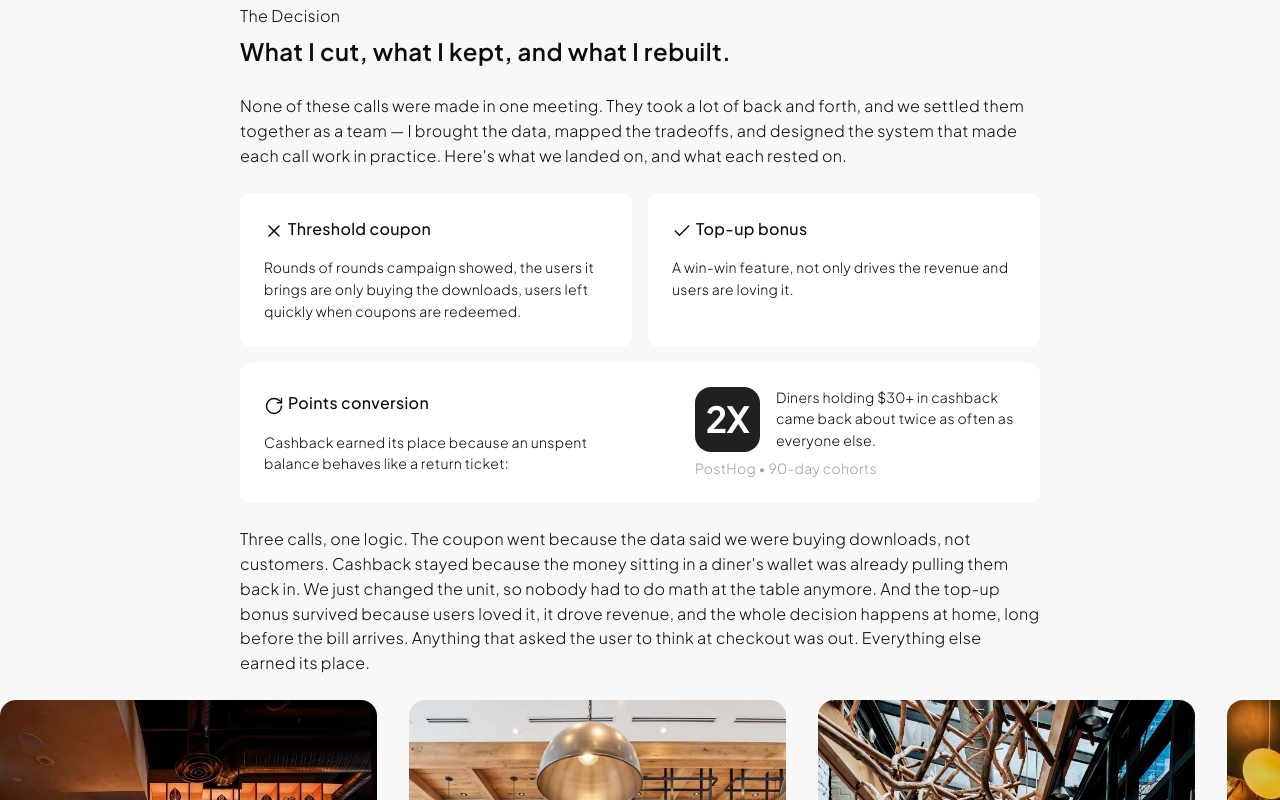
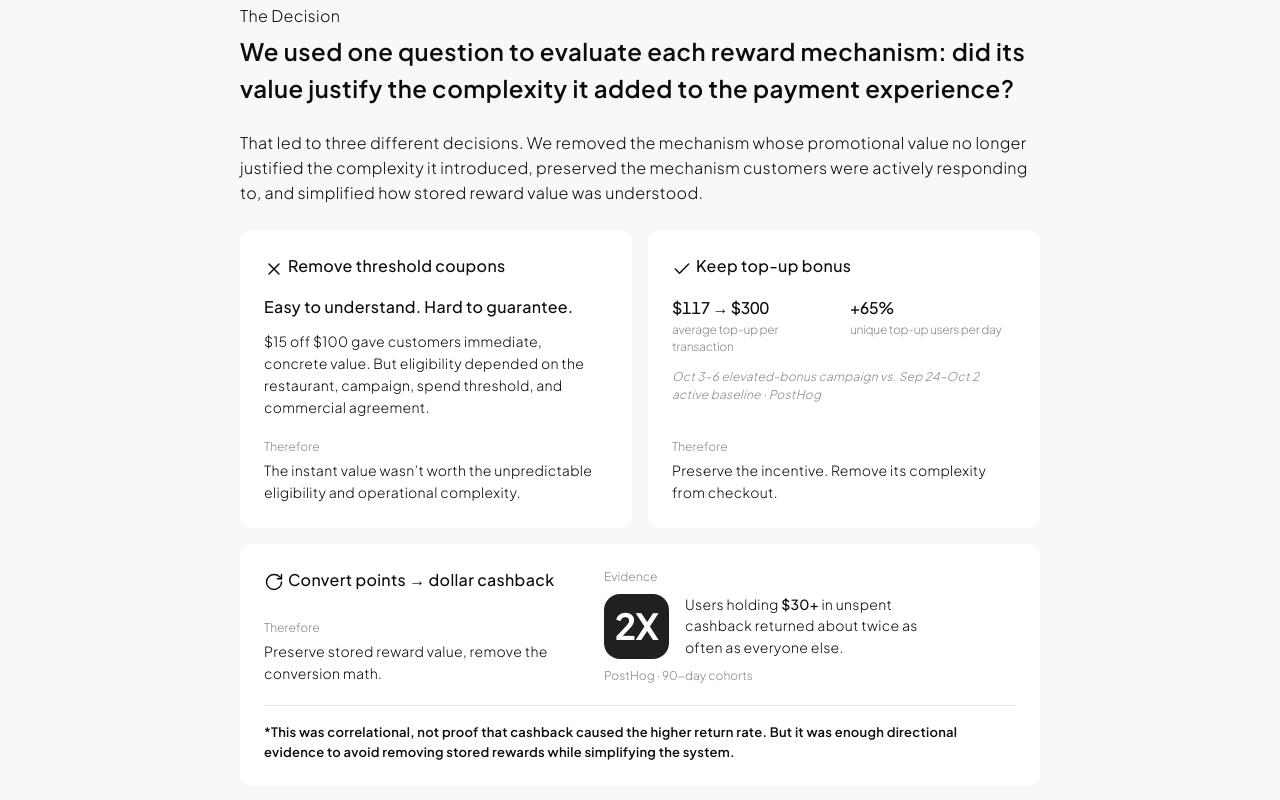
Before and after one commit to siyayang0420/siya-portfolio, a Next.js app: page /simplifying-a-consumer-fintech-reward-engine in a window 1280 px wide. Shown: the part 7780-8580 px from the top of the page. Built offline with nearby package versions, Linux system fonts and the light colour scheme.

Commit message:
Refine Bravo decision section

```diff
--- a/components/work/sections/BravoDecision.tsx
+++ b/components/work/sections/BravoDecision.tsx
@@ -10,16 +10,13 @@ export function BravoDecision() {
       <div className="flex flex-col gap-1">
         <p className="text-[16px] text-ink">The Decision</p>
         <h2 className="text-[24px] font-semibold text-ink">
-          What I cut, what I kept, and what I rebuilt.
+          We used one question to evaluate each reward mechanism: did its value justify the complexity it added to the payment experience?
         </h2>
       </div>
 
       {/* Intro — sets up the 3 cut/keep beats */}
       <p className="text-[16px] text-ink">
-        None of these calls were made in one meeting. They took a lot of back
-        and forth, and we settled them together as a team — I brought the data,
-        mapped the tradeoffs, and designed the system that made each call work
-        in practice. Here&apos;s what we landed on, and what each rested on.
+        That led to three different decisions. We removed the mechanism whose promotional value no longer justified the complexity it introduced, preserved the mechanism customers were actively responding to, and simplified how stored reward value was understood.
       </p>
 
       {/* The 3 cut/keep calls, as verdict cards. */}
@@ -27,14 +24,7 @@ export function BravoDecision() {
 
       {/* Summary — the 3 calls retold as one story */}
       <p className="text-[16px] text-ink">
-        Three calls, one logic. The coupon went because the data said we were
-        buying downloads, not customers. Cashback stayed because the money
-        sitting in a diner&apos;s wallet was already pulling them back in. We
-        just changed the unit, so nobody had to do math at the table anymore.
-        And the top-up bonus survived because users loved it, it drove
-        revenue, and the whole decision happens at home, long before the bill
-        arrives. Anything that asked the user to think at checkout was out.
-        Everything else earned its place.
+        Three decisions, one principle: remove complexity unless we had a reason to preserve it. Threshold coupons offered clear value, but their unpredictable eligibility created checkout and operational complexity. Stored rewards showed a strong relationship with repeat behavior, so we preserved the value but removed the points conversion. Top-up bonuses stayed because customers responded strongly to them, while the decision to top up happened before checkout.
       </p>
 
       {/* Campaign shapes — one offer per partner, over their own storefront */}
--- a/components/work/sections/BravoDecisionCards.tsx
+++ b/components/work/sections/BravoDecisionCards.tsx
@@ -1,63 +1,134 @@
-import { Check, RotateCw, X } from 'lucide-react';
+import type { ReactNode } from 'react';
+import { Check, RotateCw, X, type LucideIcon } from 'lucide-react';
 import { BODY, CARD, Heading } from './cardKit';
 
 /**
- * The three cut/keep/rebuild calls (Figma 593:6370).
+ * A measured figure with the thing it measures underneath.
  *
- * Each card is a glyph and a name on one line, then the reasoning underneath.
- * The verdict is carried by the icon — a cross, a tick, a redraw — rather than
- * by a coloured label, which keeps the row monochrome and lets the three read
- * as one set.
+ * The number leads and the label follows in muted 12px, so a reader takes the
+ * movement first and the definition second — which is the order they matter in.
+ */
+function Stat({ figure, label }: { figure: string; label: string }) {
+  return (
+    <div className="flex flex-col gap-0.5">
+      <span className="text-[16px] font-medium text-ink tabular-nums">
+        {figure}
+      </span>
+      <span className="text-[12px] leading-[1.4] text-muted">{label}</span>
+    </div>
+  );
+}
+
+/**
+ * The three calls, each showing the evidence it rested on and what followed.
  *
- * Cut and Kept pair off on top; Rebuilt runs full width because it is the only
- * one carrying evidence, and the evidence sits opposite the claim.
+ * Cards rather than a table: a table put every row on the same three tracks,
+ * which flattened the one call that carries real evidence into a cell of text.
+ * Cards let the cashback row keep its 2X figure at full size while the two
+ * short calls stay compact beside each other.
  *
- * The icons are lucide rather than the exported SVGs: the Figma layers are
- * literally named `x`, `check` and `rotate-cw`, so the package has the same
- * glyphs, and they inherit colour and stroke instead of relying on asset URLs
- * that expire after a week.
+ * Structure is constant across all three — glyph and decision, the evidence,
+ * then "Therefore". Keeping the shape identical is what lets a reader compare
+ * the three; the heading above asks one question of each, and each card answers
+ * in the same place.
  */
+
+/** `evidence` is a node, not a string — one call measures, the others assert. */
+const CALLS: {
+  Icon: LucideIcon;
+  decision: string;
+  evidence: ReactNode;
+  therefore: string;
+}[] = [
+  {
+    Icon: X,
+    decision: 'Remove threshold coupons',
+    evidence: (
+      <>
+        {/* The lead sits in ink and the two sentences under it in muted, so
+            the tension — easy / hard — registers before the detail. */}
+        <p className="text-[16px] font-medium text-ink">Easy to understand. Hard to guarantee.</p>
+        <p className="mt-3 text-ink">
+          $15 off $100 gave customers immediate, concrete value. But eligibility depended on the restaurant, campaign, spend threshold,
+          and commercial agreement.
+        </p>
+      </>
+    ),
+    therefore: 'The instant value wasn’t worth the unpredictable eligibility and operational complexity.',
+  },
+  {
+    Icon: Check,
+    decision: 'Keep top-up bonus',
+    evidence: (
+      <>
+        {/* Two figures side by side rather than buried in a sentence: the pair
+            is the argument, and reading them as a pair is what shows the
+            campaign moved both how many people topped up and by how much. */}
+        <div className="grid grid-cols-2 gap-3">
+          <Stat figure="$117 → $300" label="average top-up per transaction" />
+          <Stat figure="+65%" label="unique top-up users per day" />
+        </div>
+        <p className="mt-3 text-[12px] italic leading-[1.5] text-muted">
+          Oct 3–6 elevated-bonus campaign vs. Sep 24–Oct 2 active baseline ·
+          PostHog
+        </p>
+      </>
+    ),
+    therefore:
+      'Preserve the incentive. Remove its complexity from checkout.',
+  },
+];
+
+const REBUILT = {
+  Icon: RotateCw,
+  decision: 'Convert points → dollar cashback',
+  therefore: 'Preserve stored reward value, remove the conversion math.',
+};
+
+/**
+ * The conclusion every card ends on. No rule above it — the muted "Therefore"
+ * label already marks the shift, and a divider on top of a label made two
+ * separators doing one job.
+ */
+function Therefore({ children }: { children: string }) {
+  return (
+    <div className="mt-auto flex flex-col gap-1 pt-1">
+      <span className="text-[12px] text-muted">Therefore</span>
+      <p className={BODY}>{children}</p>
+    </div>
+  );
+}
 
 export function BravoDecisionCards() {
   return (
     <div className="flex flex-col gap-4">
       {/* The two short calls */}
-      <div className="grid grid-cols-1 md:grid-cols-2 gap-4">
-        <div className={`${CARD} flex flex-col gap-4`}>
-          <Heading Icon={X}>Threshold coupon</Heading>
-          <p className={BODY}>
-            Rounds of rounds campaign showed, the users it brings are only
-            buying the downloads, users left quickly when coupons are redeemed.
-          </p>
+      <div className="grid gap-4 md:grid-cols-2">
+        {CALLS.map(({ Icon, decision, evidence, therefore }) => (
+          <div key={decision} className={`${CARD} flex flex-col gap-4`}>
+            <Heading Icon={Icon}>{decision}</Heading>
+            {/* A div, not a p: one card's evidence is a block of stats, and a
+                <p> cannot legally contain a <div>. */}
+            <div className={`${BODY} text-muted`}>{evidence}</div>
+            <Therefore>{therefore}</Therefore>
+          </div>
+        ))}
       </div>
 
-        <div className={`${CARD} flex flex-col gap-4`}>
-          <Heading Icon={Check}>Top-up bonus</Heading>
-          <p className={BODY}>
-            A win-win feature, not only drives the revenue and users are loving
-            it.
-          </p>
-        </div>
+      {/* The call that carries the number, so it runs full width */}
+      <div className={`${CARD} flex flex-col gap-5`}>
+        <div className="flex flex-col gap-6 md:flex-row md:gap-10">
+          <div className="flex flex-col gap-4 md:max-w-[300px] md:flex-1">
+            <Heading Icon={REBUILT.Icon}>{REBUILT.decision}</Heading>
+            <Therefore>{REBUILT.therefore}</Therefore>
           </div>
 
-      {/* The call that carries proof — claim left, evidence right */}
-      <div
-        className={`${CARD} flex flex-col gap-6 md:flex-row md:items-center md:justify-between md:gap-10`}
-      >
-        <div className="flex flex-col gap-4 md:max-w-[344px]">
-          <Heading Icon={RotateCw}>Points conversion</Heading>
-          <p className={BODY}>
-            Cashback earned its place because an unspent balance behaves like a
-            return ticket:
-          </p>
-        </div>
-
-        <div className="flex shrink-0 flex-col items-start justify-center gap-1.5">
-          {/* Grid, not flex. The tile takes its height from the paragraph and
-              squares off against it, and only a grid can do that: a flex item
-              draws its base size from content, so `aspect-square` was ignored
-              and the tile overflowed its own track — the copy ended up sitting
-              6px over the tile's right edge instead of clearing it. */}
+          <div className="flex shrink-0 flex-col gap-2">
+            <span className="text-[12px] text-muted">Evidence</span>
+            {/* Grid, not flex: the tile takes its height from the paragraph and
+                squares off against it, and only a grid can size an item from
+                its own ratio against a stretched height — a flex item draws its
+                base size from content, so `aspect-square` is ignored there. */}
             <div className="grid grid-cols-[auto_minmax(0,240px)] items-stretch gap-4">
               <div className="h-full">
                 <span className="flex aspect-square h-full items-center justify-center rounded-2xl bg-[#202020] text-[36px] font-bold leading-none tracking-[-0.9px] text-white">
@@ -65,14 +136,27 @@ export function BravoDecisionCards() {
                 </span>
               </div>
               <p className={BODY}>
-              Diners holding $30+ in cashback came back about twice as often as
-              everyone else.
+                Users holding <span className="font-medium">$30+</span> in
+                unspent cashback returned about twice as often as everyone else.
               </p>
             </div>
-          <p className="text-[14px] tracking-[-0.28px] text-neutral-400">
-            PostHog • 90-day cohorts
+            <span className="text-[12px] text-muted">
+              PostHog · 90-day cohorts
+            </span>
+          </div>
+        </div>
+
+        {/* Full width under both columns rather than tucked into the evidence
+            block. It qualifies the whole call, and at the evidence column's
+            ~305px it would have set as five lines of fine print — the wrong
+            weight for the one line that says how far the data goes. This rule
+            stays: it separates two columns from a note about both, which is a
+            different job from the label inside a card. */}
+        <p className="border-t border-line pt-4 text-[13px] font-semibold leading-[1.6] text-ink">
+          *This was correlational, not proof that cashback caused the higher
+          return rate. But it was enough directional evidence to avoid removing
+          stored rewards while simplifying the system.
         </p>
-        </div>
       </div>
     </div>
   );
```
Lines whose indentation alone changed are shown as unchanged.
